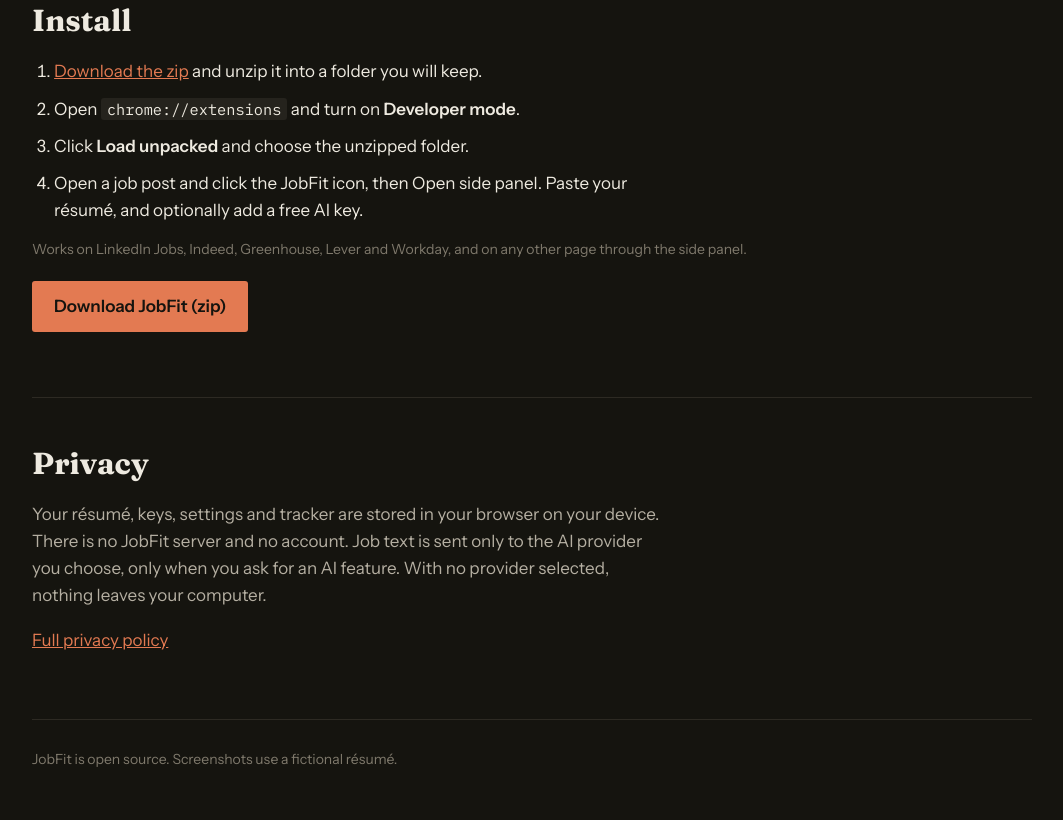
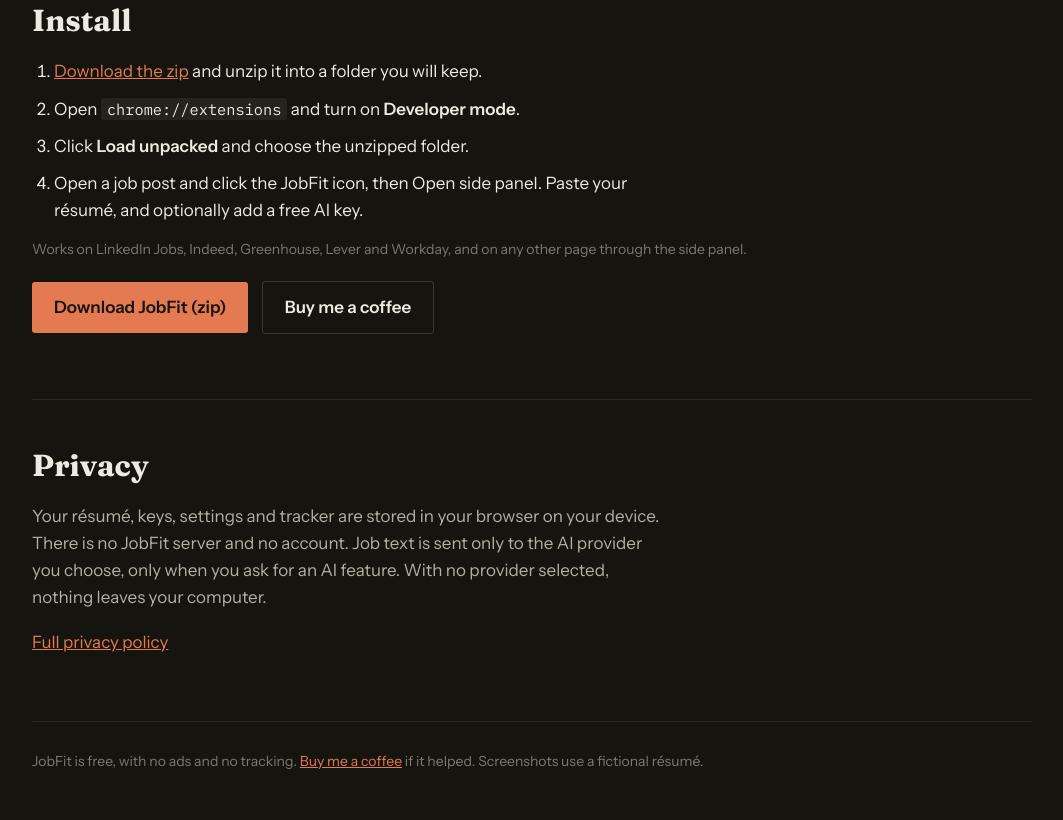
Before and after one commit to tazim5032/tazim5032.github.io, a website: page jobfit/index.html in a window 1280 px wide. Shown: the part 3086-3906 px from the top of the page, without its empty margins (108-1171 px from the left). Drawn offline with Linux system fonts and the light colour scheme.

Commit message:
JobFit page: add Buy me a coffee link and updated build

```diff
--- a/jobfit/index.html
+++ b/jobfit/index.html
@@ -295,7 +295,12 @@
           Works on LinkedIn Jobs, Indeed, Greenhouse, Lever and Workday, and on any other page through the
           side panel.
         </p>
-        <p style="margin-top: 20px"><a class="btn" href="jobfit.zip" download>Download JobFit (zip)</a></p>
+        <p style="margin-top: 20px">
+          <a class="btn" href="jobfit.zip" download>Download JobFit (zip)</a>
+          <a class="btn ghost" href="https://buymeacoffee.com/tazim" target="_blank" rel="noopener"
+            >Buy me a coffee</a
+          >
+        </p>
       </section>
 
       <section class="block" id="privacy">
@@ -308,7 +313,11 @@
         <p><a href="privacy.html">Full privacy policy</a></p>
       </section>
 
-      <footer>JobFit is open source. Screenshots use a fictional résumé.</footer>
+      <footer>
+        JobFit is free, with no ads and no tracking.
+        <a href="https://buymeacoffee.com/tazim" target="_blank" rel="noopener">Buy me a coffee</a> if it
+        helped. Screenshots use a fictional résumé.
+      </footer>
     </div>
   </body>
 </html>
```
Also changed, not shown: jobfit/img/panel-flags.png, jobfit/img/panel-letter.png, jobfit/img/panel-score.png, 1 other file.
